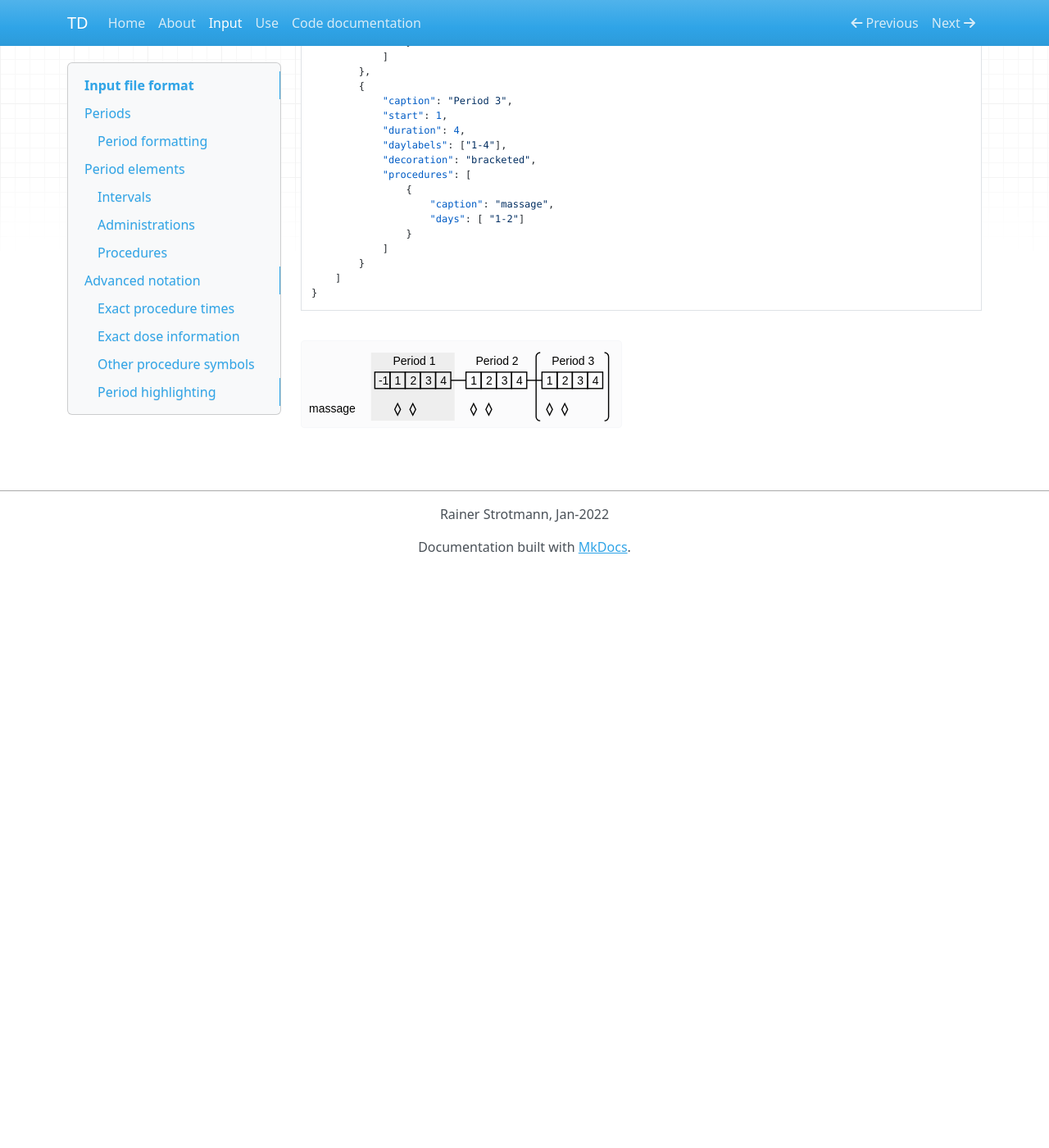
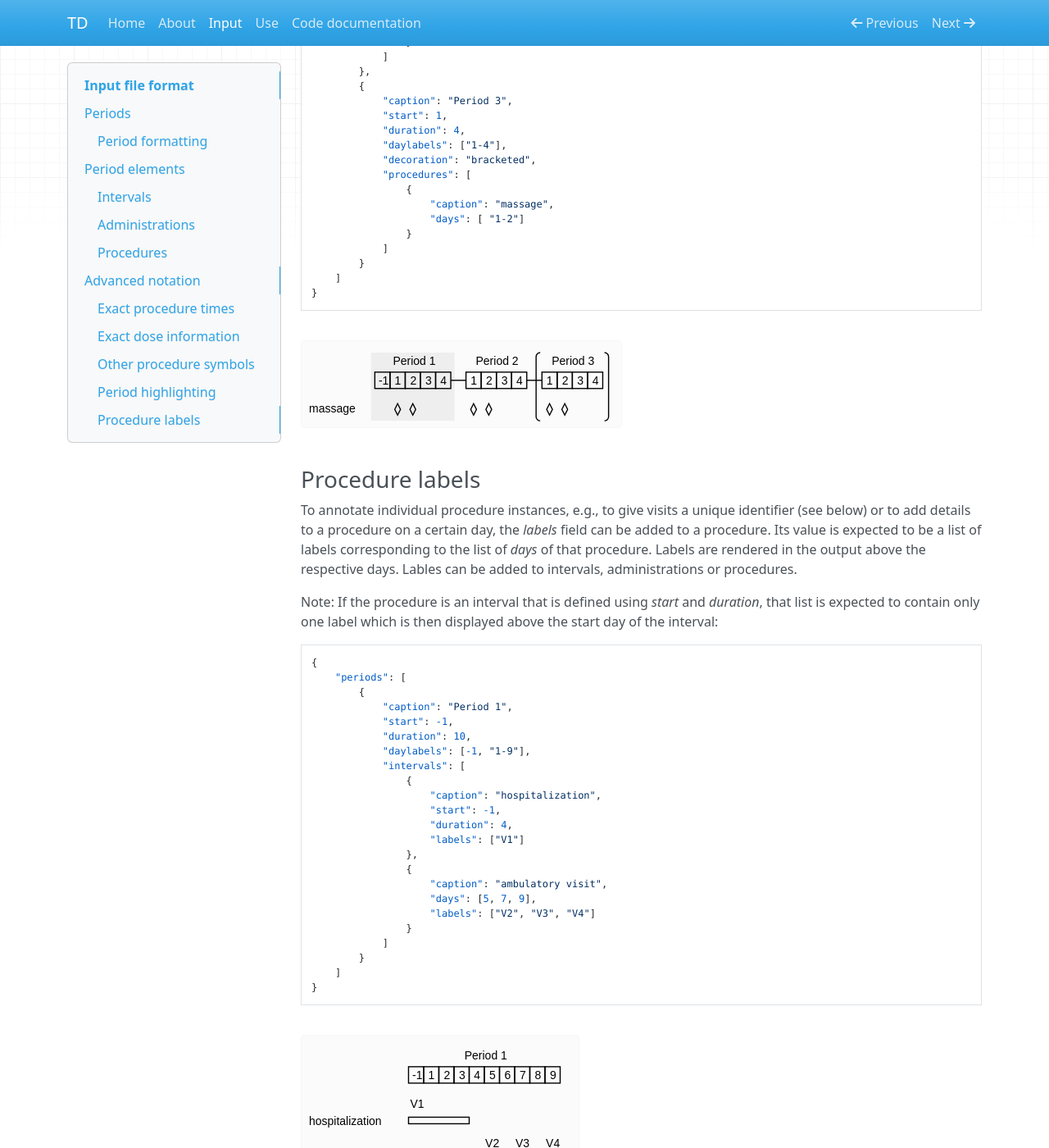
Before and after one commit to rstrotmann/td, an MkDocs documentation site: the page built from docs/input.md, in a window 1280 px wide and 1400 px high, scrolled down 9001 px. Shown: the whole window at 82% size. Built offline with MkDocs 1.6.1, drawn with Linux system fonts in a browser that asks for light colours; nearby versions of some CDN libraries; before the commit the page ends 9696 px from its top, so only the background shows below that.

Commit message:
documentation re-built

````diff
--- a/docs/input.md
+++ b/docs/input.md
@@ -390,3 +390,37 @@ To visually make a period stand out, the _period_ element can include a _decorat
 ```
 
 ![](sample11.svg)
+
+### Procedure labels
+
+To annotate individual procedure instances, e.g., to give visits a unique identifier (see below) or to add details to a procedure on a certain day, the _labels_ field can be added to a procedure. Its value is expected to be a list of labels corresponding to the list of _days_ of that procedure. Labels are rendered in the output above the respective days. Lables can be added to intervals, administrations or procedures.
+
+Note: If the procedure is an interval that is defined using _start_ and _duration_, that list is expected to contain only one label which is then displayed above the start day of the interval:
+
+```json
+{
+    "periods": [
+        {
+            "caption": "Period 1",
+            "start": -1,
+            "duration": 10,
+            "daylabels": [-1, "1-9"],
+            "intervals": [
+                {
+                    "caption": "hospitalization",
+                    "start": -1,
+                    "duration": 4,
+                    "labels": ["V1"]
+                },
+                {
+                    "caption": "ambulatory visit",
+                    "days": [5, 7, 9],
+                    "labels": ["V2", "V3", "V4"]
+                }
+            ]
+        }
+    ]
+}
+```
+
+![](sample12.svg)
````
Also changed, not shown: docs/sample12.json (added, +23 -0 lines), docs/sample12.svg (added), site/index.html, site/input/index.html, site/sample10.json (added), site/sample10.svg (added), site/sample11.json (added), site/sample11.svg (added), site/sample12.json (added), site/sample12.svg (added), site/sample9.json (added), site/sample9.svg (added), site/sitemap.xml, site/td/index.html, 1 more files, 2 other files.
